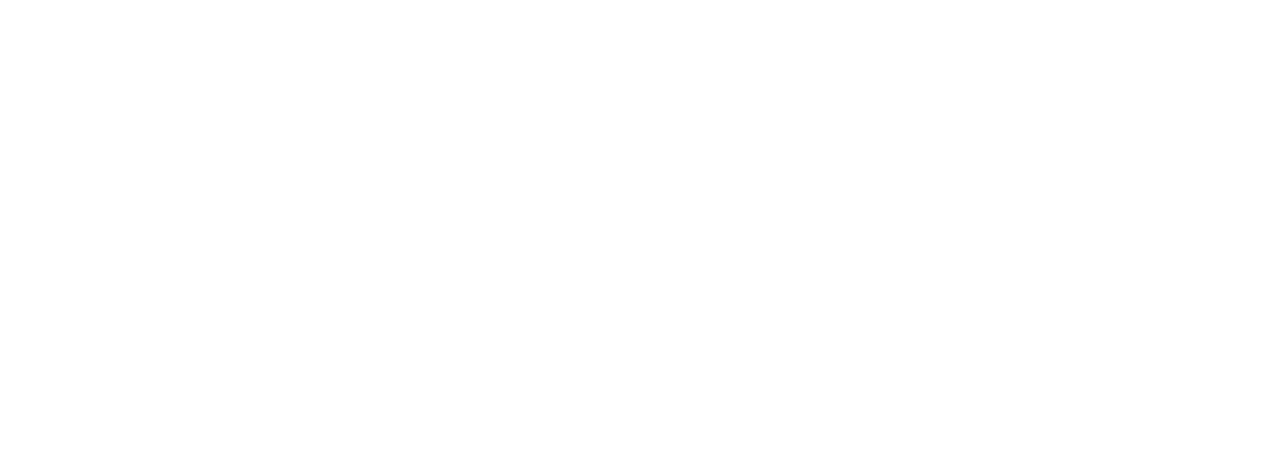
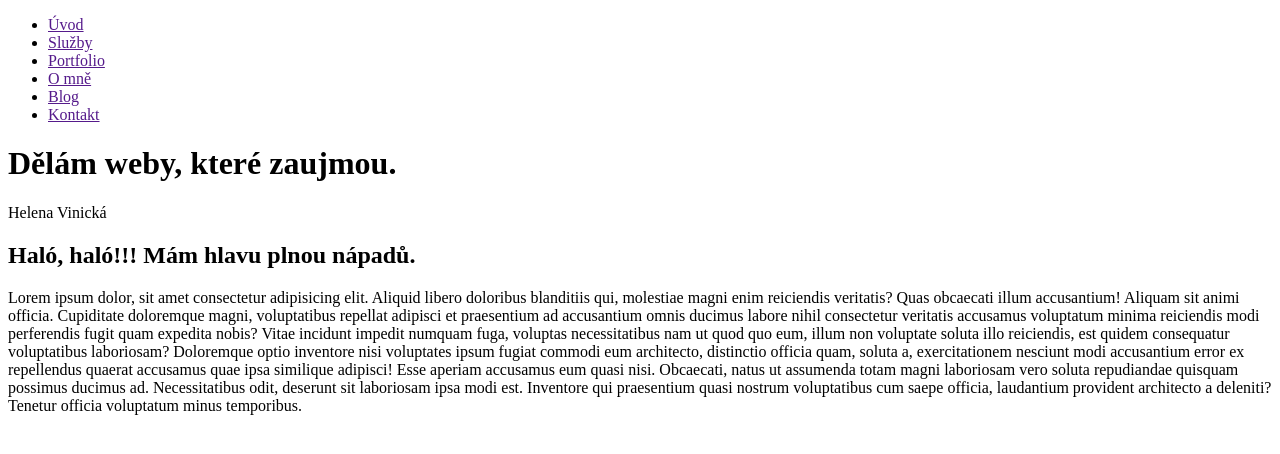
Before and after one commit to Tvorim-Web-od-A-do-Z-2-jaro-2021-Praha/portfolio-projekt-helena72, a plain HTML site: page index.html in a window 1280 px wide. Drawn offline with Linux system fonts and the light colour scheme.

Commit message:
testovaci commit

```diff
--- a/index.html
+++ b/index.html
@@ -6,10 +6,47 @@
     <title>Ukol_muj web</title>
 </head>
 <body>
+    <header class="hlavicka">
+        <nav>
+            <ul>
+                <li><a href="">Úvod</a></li>
+                <li><a href="">Služby</a></li>
+                <li><a href="">Portfolio</a></li>
+                <li><a href="">O mně</a></li>
+                <li><a href="">Blog</a></li>
+                <li><a href="">Kontakt</a></li>
+            </ul>
+        </nav>
+
+        <h1>
+        <span class="hlavicka__motto-prvni-cast">Dělám weby,</span>
+        které zaujmou.</h1>
+        </h1>
+
+        <span class="hlavicka__jmeno">Helena Vinická</span>
+
+    </header>
+
+    <section class="uvod">
+        <h2 class="uvod__nadpis">Haló, haló!!!
+            <span class="uvod__nadpis--barva">Mám hlavu plnou nápadů.</span>
+
+        </h2>
+        <p>Lorem ipsum dolor, sit amet consectetur adipisicing elit. Aliquid libero doloribus blanditiis qui, molestiae magni enim reiciendis veritatis? Quas obcaecati illum accusantium! Aliquam sit animi officia. Cupiditate doloremque magni, voluptatibus repellat adipisci et praesentium ad accusantium omnis ducimus labore nihil consectetur veritatis accusamus voluptatum minima reiciendis modi perferendis fugit quam expedita nobis? Vitae incidunt impedit numquam fuga, voluptas necessitatibus nam ut quod quo eum, illum non voluptate soluta illo reiciendis, est quidem consequatur voluptatibus laboriosam? Doloremque optio inventore nisi voluptates ipsum fugiat commodi eum architecto, distinctio officia quam, soluta a, exercitationem nesciunt modi accusantium error ex repellendus quaerat accusamus quae ipsa similique adipisci! Esse aperiam accusamus eum quasi nisi. Obcaecati, natus ut assumenda totam magni laboriosam vero soluta repudiandae quisquam possimus ducimus ad. Necessitatibus odit, deserunt sit laboriosam ipsa modi est. Inventore qui praesentium quasi nostrum voluptatibus cum saepe officia, laudantium provident architecto a deleniti? Tenetur officia voluptatum minus temporibus.</p>
+
+    </section>
+
+
+
 
 
 
 
 
 </body>
+
+
+
+
+</body>
 </html>
```
